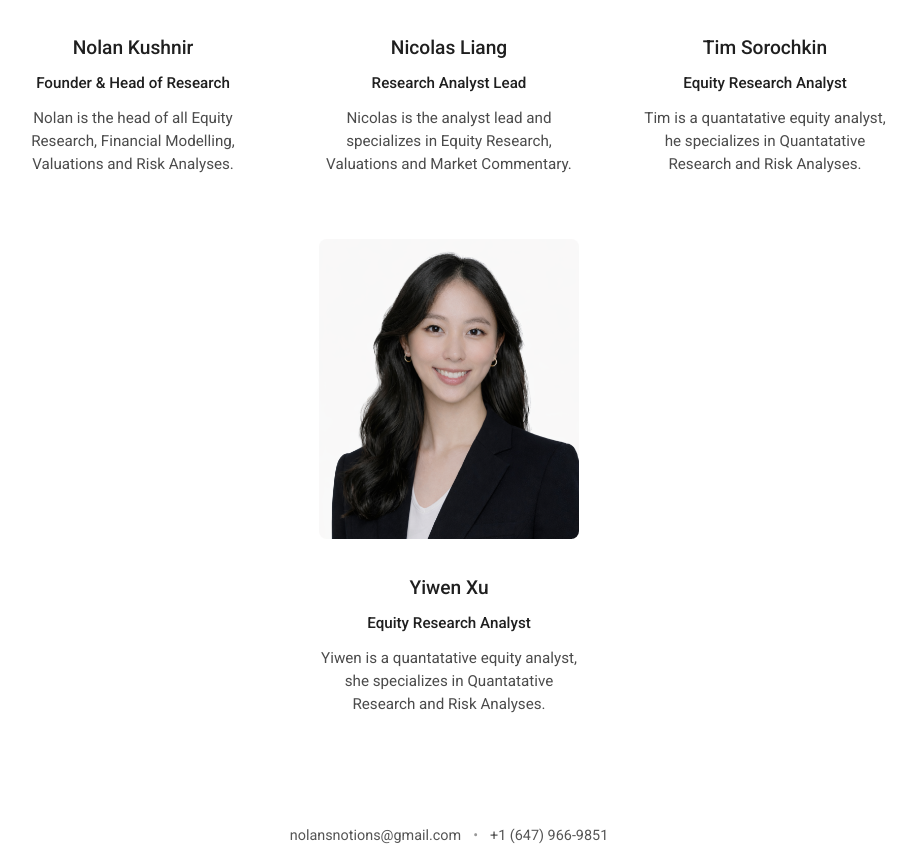
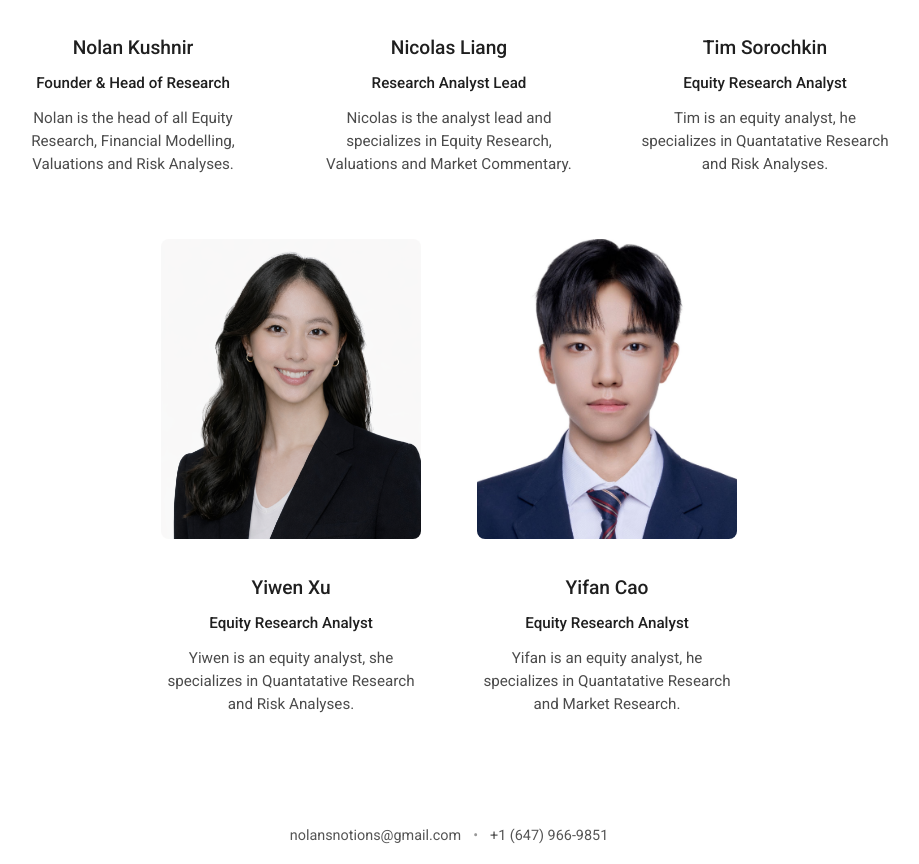
Before and after one commit to NolanKushnir04/capital-notions, a Next.js app: page /about in a window 1280 px wide. Shown: the part 711-1575 px from the top of the page, without its empty margins (191-1110 px from the left). Built offline with nearby package versions, Linux system fonts and the light colour scheme.

Commit message:
headshots adding

```diff
--- a/app/about/page.tsx
+++ b/app/about/page.tsx
@@ -207,7 +207,7 @@ export default function AboutPage() {
               opacity: 0.8,
             }}
           >
-            Tim is a quantatative equity analyst, he specializes in
+            Tim is an equity analyst, he specializes in
             Quantatative Research and Risk Analyses.
           </p>
         </div>
@@ -259,8 +259,60 @@ export default function AboutPage() {
               opacity: 0.8,
             }}
           >
-            Yiwen is a quantatative equity analyst, she specializes in
+            Yiwen is an equity analyst, she specializes in
             Quantatative Research and Risk Analyses.
+          </p>
+        </div>
+
+        {/* Team Member 5 */}
+        <div
+          style={{
+            width: "260px",
+            textAlign: "center",
+          }}
+        >
+          <img
+            src="/team/Charlie.jpeg"
+            alt="Charlie"
+            style={{
+              width: "260px",
+              height: "300px",
+              objectFit: "cover",
+              borderRadius: "8px",
+              marginBottom: "14px",
+              marginTop: "-8px",
+            }}
+          />
+
+          <h3
+            style={{
+              fontSize: "1.2rem",
+              fontWeight: 500,
+              marginBottom: "6px",
+            }}
+          >
+            Yifan Cao
+          </h3>
+
+          <p
+            style={{
+                fontSize: "0.95rem",
+                fontWeight: 500,
+                marginBottom: "6px",
+            }}
+            >
+            Equity Research Analyst
+            </p>
+
+          <p
+            style={{
+              fontSize: "0.95rem",
+              lineHeight: 1.5,
+              opacity: 0.8,
+            }}
+          >
+            Yifan is an equity analyst, he specializes in
+            Quantatative Research and Market Research.
           </p>
         </div>
 
```
Also changed, not shown: public/team/Charlie.jpeg (added).
